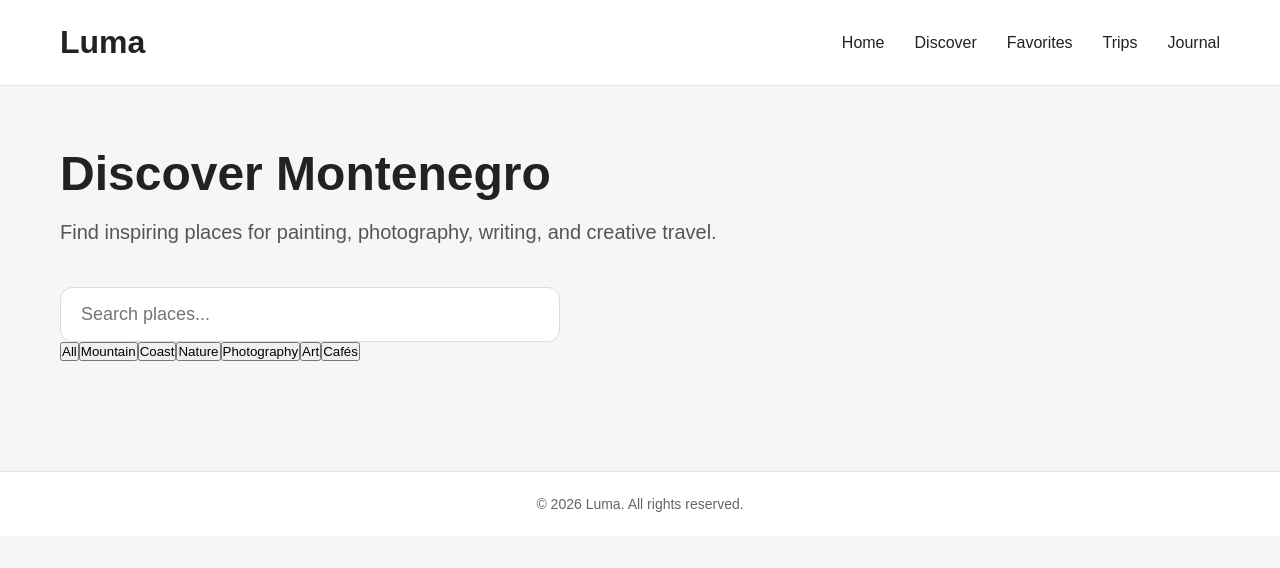
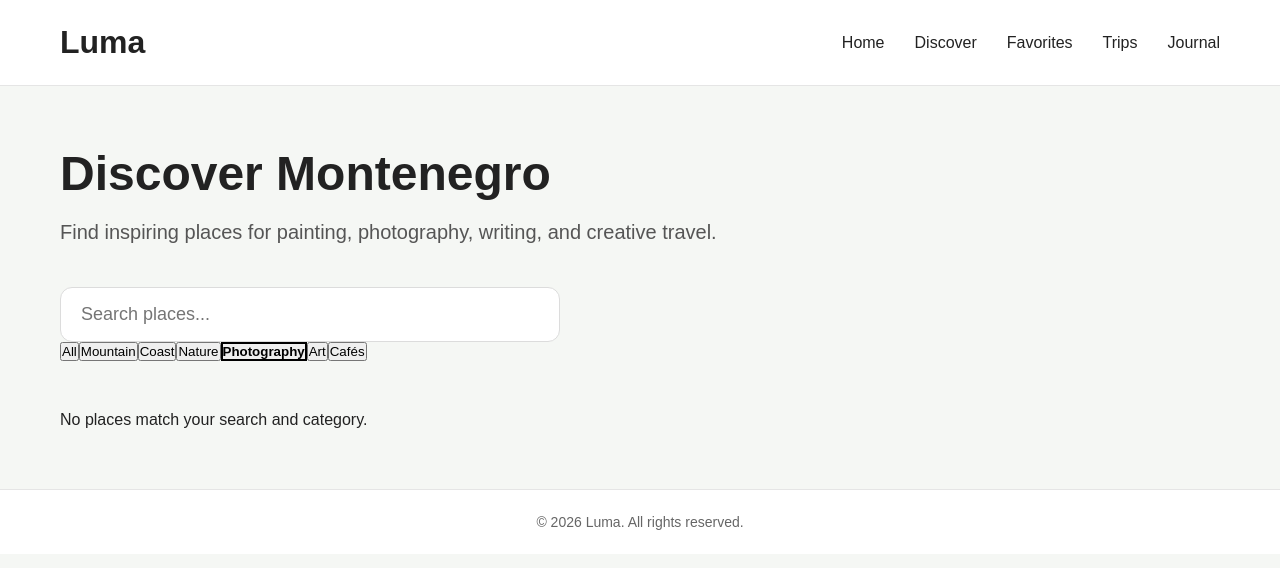
Before and after one commit to Filipmcetinje/luma, a React app in the folder frontend/: page /discover in a window 1280 px wide. Both pictures are taken after a click on the button "Photography". Shown: the top 568 px of the page. Built offline with nearby package versions, Linux system fonts and the light colour scheme; the HTML template or start-up script is replaced by a standard one.

Commit message:
Improve category filters and empty state

```diff
--- a/frontend/src/pages/Discover/Discover.css
+++ b/frontend/src/pages/Discover/Discover.css
@@ -22,3 +22,7 @@
   gap: 28px;
   margin-top: 50px;
 }
+.discover__filter-button_active {
+  font-weight: 700;
+  border: 2px solid currentColor;
+}
--- a/frontend/src/pages/Discover/Discover.jsx
+++ b/frontend/src/pages/Discover/Discover.jsx
@@ -46,7 +46,11 @@ function Discover({ favoritePlaceIds, onToggleFavorite }) {
       <div className="discover__filters">
         {categories.map((category) => (
           <button
-            className="discover__filter-button"
+            className={`discover__filter-button ${
+              selectedCategory === category
+                ? "discover__filter-button_active"
+                : ""
+            }`}
             key={category}
             type="button"
             onClick={() => setSelectedCategory(category)}
@@ -57,14 +61,20 @@ function Discover({ favoritePlaceIds, onToggleFavorite }) {
       </div>
 
       <section className="discover__places">
-        {filteredPlaces.map((place) => (
+        {filteredPlaces.length > 0 ? (
+          filteredPlaces.map((place) => (
             <PlaceCard
               key={place.id}
               place={place}
               isFavorite={favoritePlaceIds.includes(place.id)}
               onToggleFavorite={onToggleFavorite}
             />
-        ))}
+          ))
+        ) : (
+          <p className="discover__empty">
+            No places match your search and category.
+          </p>
+        )}
       </section>
     </main>
   );
```
Lines whose indentation alone changed are shown as unchanged.
